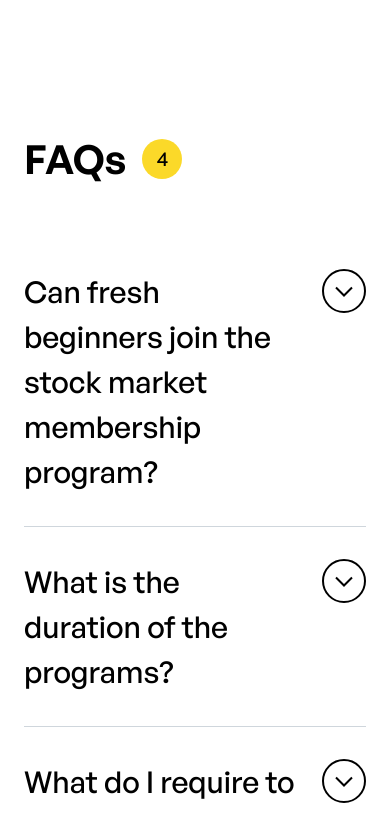
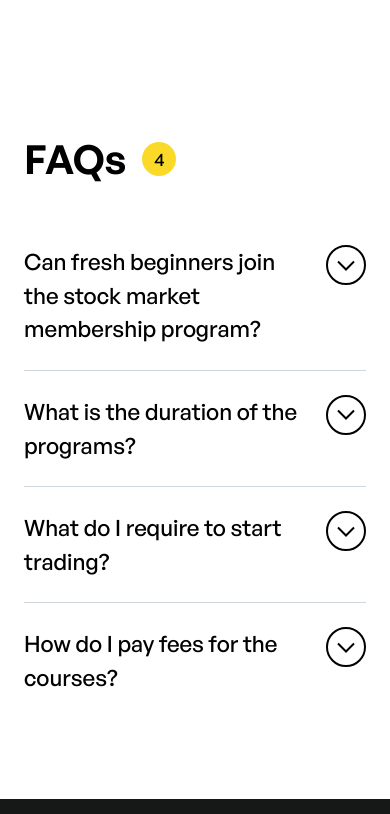
Before and after one commit to emanuelchristo/finquest, a Next.js app: page / in a window 390 px wide. Shown: the part 7370-8184 px from the top of the page. Built offline with nearby package versions, Linux system fonts and the light colour scheme.

Commit message:
faqs responsive

```diff
--- a/components/faqs.module.css
+++ b/components/faqs.module.css
@@ -63,3 +63,46 @@
 .open .arrow-wrapper path {
 	stroke: #fff;
 }
+
+@media (max-width: 1279px) {
+}
+
+@media (max-width: 1023px) {
+	.faq {
+		padding: 1.75rem 0;
+	}
+	.question {
+		font-size: 1.6rem;
+	}
+}
+
+@media (max-width: 767px) {
+	.faqs {
+		margin-bottom: 6rem;
+	}
+	.heading-wrapper {
+		margin-bottom: 2rem;
+	}
+}
+
+@media (max-width: 639px) {
+	.faqs {
+		margin-bottom: 5rem;
+	}
+	.faqs-count {
+		width: 2.125rem;
+		height: 2.125rem;
+		font-size: 1.125rem;
+	}
+	.faq {
+		padding: 1.5rem 0;
+	}
+	.question {
+		font-size: 1.4rem;
+	}
+	.arrow-wrapper {
+		width: 2.5rem;
+		height: 2.5rem;
+		margin-left: 1rem;
+	}
+}
```
